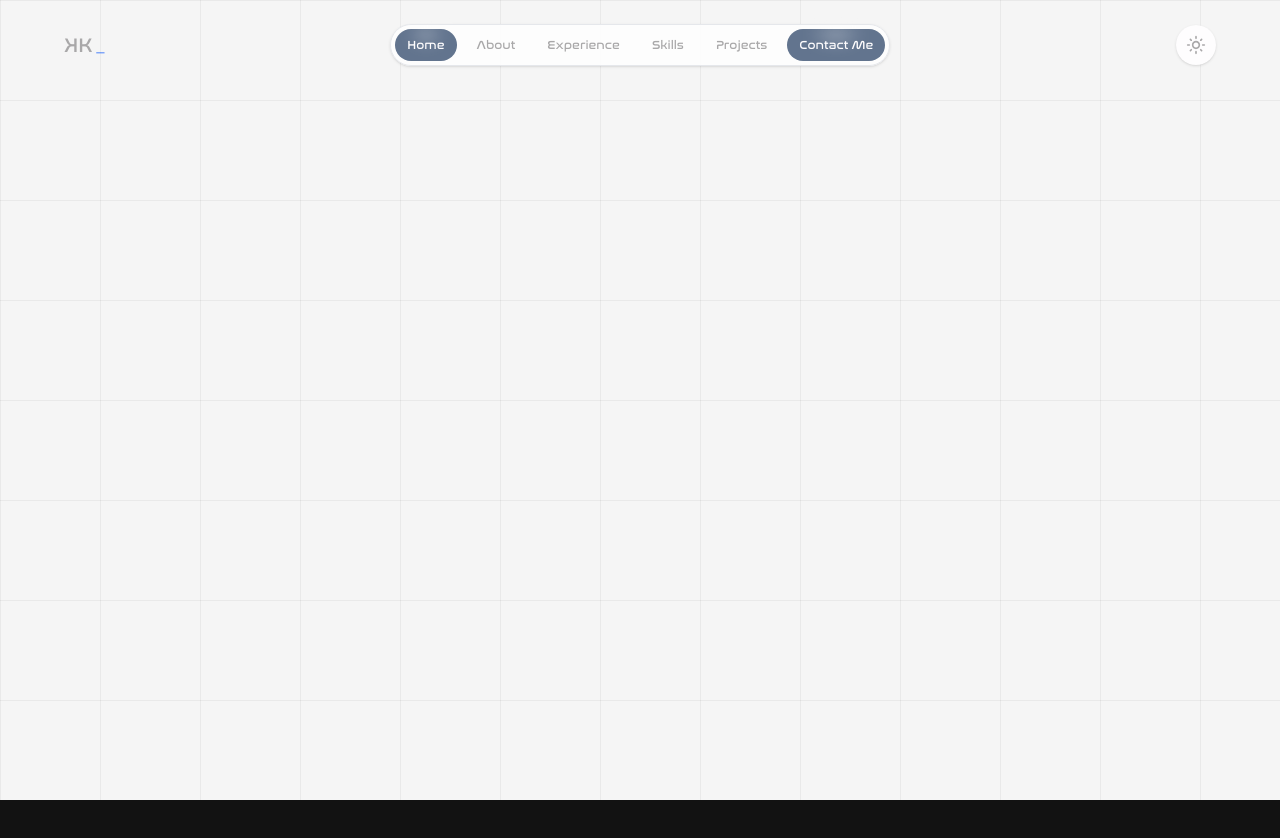
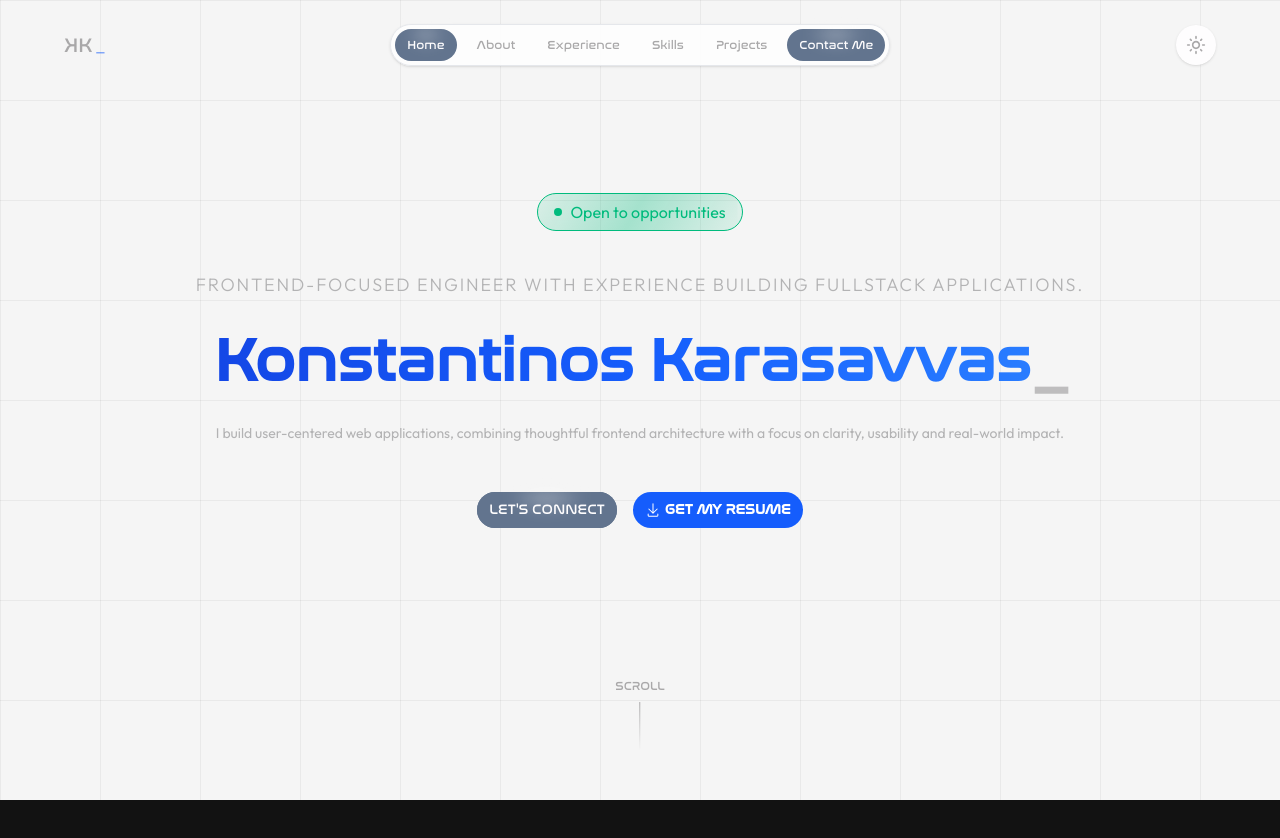
Before and after one commit to bobasicuanita/New-Portfolio-2026, a Next.js app: page / in a window 1280 px wide. Shown: the top 838 px of the page. Before the commit the page ends 800 px from the top, so only its background shows below. Built offline with nearby package versions, Linux system fonts and the light colour scheme.

Commit message:
Hero implementation, framer motion effects and animations

```diff
--- /dev/null
+++ b/app/_components/Hero.tsx
@@ -0,0 +1,182 @@
+"use client";
+import { GoDownload } from "react-icons/go";
+import { TypeAnimation } from "react-type-animation";
+import { useState } from "react";
+import { motion } from "framer-motion";
+import { fadeStaggerContainer, fadeUpItem } from "../_utils/animations";
+import ScrollIndicator from "./ScrollIndicator";
+
+type Ripple = {
+  x: number;
+  y: number;
+  id: number;
+};
+
+export default function Hero() {
+  const [ripples, setRipples] = useState<Ripple[]>([]);
+
+  const handleClick = (e: React.MouseEvent<HTMLButtonElement>) => {
+    const rect = e.currentTarget.getBoundingClientRect();
+
+    const size = 200;
+    const x = e.clientX - rect.left - size / 2;
+    const y = e.clientY - rect.top - size / 2;
+
+    const newRipple = {
+      x,
+      y,
+      id: Date.now(),
+    };
+
+    setRipples((prev) => [...prev, newRipple]);
+
+    setTimeout(() => {
+      setRipples((prev) => prev.filter((r) => r.id !== newRipple.id));
+    }, 600);
+  };
+
+  return (
+    <section
+      id="home"
+      className="min-h-screen flex items-center justify-center text-center -translate-y-30 px-6 relative"
+    >
+      <div className="relative z-10 w-full md:w-[70%] lg:w-[80%] xl:w-[90%] flex flex-col items-center gap-4 cursor-default">
+        <motion.div
+          initial={{ opacity: 0, scale: 0 }}
+          animate={{ opacity: 1, scale: 1 }}
+          transition={{
+            delay: 2,
+            duration: 0.4,
+            scale: { type: "spring", visualDuration: 0.4, bounce: 0.5 },
+          }}
+          className="relative overflow-hidden rounded-full bg-[#00BB7D]/10 border border-(--green-color) text-(--green-color) w-fit mx-auto px-4 py-1.5 flex items-center mb-2 gap-2"
+        >
+          <motion.div
+            className="absolute inset-0 shimmer-light"
+            animate={{ x: ["-120%", "120%"] }}
+            transition={{
+              duration: 2.2,
+              repeat: Infinity,
+              ease: "linear",
+            }}
+            style={{
+              background:
+                "linear-gradient(120deg, transparent 0%, var(--green-glow) 50%, transparent 100%)",
+            }}
+          />
+
+          <motion.div
+            className="absolute inset-0 rounded-full"
+            animate={{
+              boxShadow: [
+                "0 0 0px rgba(0,0,0,0)",
+                "0 0 10px var(--green-glow)",
+                "0 0 0px rgba(0,0,0,0)",
+              ],
+            }}
+            transition={{
+              duration: 2.5,
+              repeat: Infinity,
+              ease: "easeInOut",
+            }}
+          />
+
+          <div className="relative z-10 flex items-center gap-2">
+            <div className="w-2 h-2 rounded-full bg-(--green-color)" />
+            Open to opportunities
+          </div>
+        </motion.div>
+        <motion.div
+          variants={fadeStaggerContainer}
+          initial="hidden"
+          animate="visible"
+        >
+          <motion.p
+            variants={fadeUpItem}
+            className="mt-4 text-[10px] sm:text-[12px] md:text-xs lg:text-lg font-roboto font-light text-(--secondary-color) uppercase mb-4 tracking-widest"
+          >
+            Frontend-focused engineer with experience building fullstack
+            applications.
+          </motion.p>
+          <h1 className="text-xl sm:text-4xl md:text-4xl lg:text-6xl 2xl:text-8xl font-bold font-[Nasalization] text-center my-8">
+            <div className="w-full ">
+              <div className="inline-block text-transparent bg-clip-text bg-linear-to-r from-blue-700 via-blue-600 to-blue-500 dark:bg-linear-to-r dark:from-cyan-300 dark:via-cyan-500 dark:to-cyan-600">
+                <TypeAnimation
+                  sequence={["Konstantinos Karasavvas"]}
+                  cursor={false}
+                />
+                <span className="ml-1 animate-pulse text-(--gray-color) dark:text-(--white-color)">
+                  _
+                </span>
+              </div>
+            </div>
+          </h1>
+          <motion.p
+            variants={fadeUpItem}
+            className="mt-6 sm:text-[12px] md:text-[14px] lg:text-md 2xl:text-xl text-(--secondary-color) mb-4"
+          >
+            I build user-centered web applications, combining thoughtful
+            frontend architecture with a focus on clarity, usability and
+            real-world impact.
+          </motion.p>
+        </motion.div>
+        <motion.div
+          initial={{ opacity: 0, scale: 0 }}
+          animate={{ opacity: 1, scale: 1 }}
+          transition={{
+            delay: 1.5,
+            duration: 0.4,
+            scale: { type: "spring", visualDuration: 0.4, bounce: 0.5 },
+          }}
+          className="flex flex-col sm:flex-row justify-center gap-4 w-full sm:w-fit mt-4"
+        >
+          <button
+            className={`relative cursor-pointer py-4 sm:py-2 px-3 text-sm font-[Nasalization] sm:inline-flex rounded-3xl capitalize transition duration-200 text-(--white-color) bg-slate-500 dark:bg-[#3D3D40] dark:hover:text-cyan-500`}
+          >
+            <div className="absolute inset-0 bg-slate-500 dark:bg-[#3D3D40] rounded-3xl z-0" />
+            <div className="absolute inset-0 rounded-3xl pointer-events-none z-10 [background:radial-gradient(ellipse_at_top,rgba(255,255,255,0.5),transparent_40%)] blur-sm" />
+            <span className="relative z-10 text-md uppercase">
+              Let&apos;s Connect
+            </span>
+          </button>
+          <motion.button
+            onClick={handleClick}
+            whileHover={{
+              y: -4,
+              scale: 1.03,
+              boxShadow: "0 8px 25px rgba(37,99,235,0.35)",
+            }}
+            whileTap={{
+              scale: 0.97,
+            }}
+            transition={{
+              duration: 0.3,
+              ease: "easeOut",
+            }}
+            className="relative overflow-hidden py-4 sm:py-2 px-3 rounded-3xl uppercase font-[Nasalization] font-bold bg-blue-600 dark:bg-cyan-500 text-sm cursor-pointer flex justify-center items-center text-white"
+          >
+            {ripples.map((ripple) => (
+              <motion.span
+                key={ripple.id}
+                initial={{ scale: 0, opacity: 0.5 }}
+                animate={{ scale: 4, opacity: 0 }}
+                transition={{ duration: 0.6, ease: "easeOut" }}
+                className="absolute rounded-full bg-white/40 pointer-events-none"
+                style={{
+                  width: 200,
+                  height: 200,
+                  top: ripple.y,
+                  left: ripple.x,
+                }}
+              />
+            ))}
+
+            <GoDownload size={16} />
+            <div className="ml-1">Get my Resume</div>
+          </motion.button>
+        </motion.div>
+      </div>
+      <ScrollIndicator />
+    </section>
+  );
+}
--- /dev/null
+++ b/app/_components/ScrollIndicator.tsx
@@ -0,0 +1,34 @@
+import { motion } from "framer-motion";
+
+export default function ScrollIndicator() {
+  return (
+    <motion.div
+      initial={{ opacity: 0, scale: 0 }}
+      whileInView={{ opacity: 1, scale: 1 }}
+      viewport={{ once: true }}
+      transition={{
+        delay: 2,
+        duration: 0.4,
+        scale: { type: "spring", visualDuration: 0.4, bounce: 0.5 },
+      }}
+    >
+      <div className="absolute bottom-0 left-1/2 -translate-x-1/2 opacity-100">
+        <motion.div
+          initial={{ y: 0 }}
+          animate={{ y: [0, -10, 0] }}
+          transition={{
+            duration: 1,
+            repeat: Infinity,
+            ease: "easeInOut",
+          }}
+          className="flex flex-col justify-center items-center"
+        >
+          <div className="uppercase text-(--gray-color) dark:text-(--white-color) mb-2 text-xs font-[Nasalization] ">
+            Scroll
+          </div>
+          <div className="w-px h-12 bg-linear-to-b from-(--gray-color) dark:from-(--white-color) to-transparent"></div>
+        </motion.div>
+      </div>
+    </motion.div>
+  );
+}
--- /dev/null
+++ b/app/_utils/animations.ts
@@ -0,0 +1,28 @@
+import { Variants } from "framer-motion";
+
+export const fadeStaggerContainer: Variants = {
+  hidden: {},
+  visible: {
+    transition: {
+      staggerChildren: 0.15,
+      delayChildren: 0.2,
+    },
+  },
+};
+
+export const fadeUpItem: Variants = {
+  hidden: {
+    opacity: 0,
+    y: 20,
+    filter: "blur(6px)",
+  },
+  visible: {
+    opacity: 1,
+    y: 0,
+    filter: "blur(0px)",
+    transition: {
+      duration: 0.4,
+      ease: "easeOut",
+    },
+  },
+};
--- a/app/page.tsx
+++ b/app/page.tsx
@@ -1,9 +1,11 @@
+import Hero from "./_components/Hero";
 import NavHeader from "./_components/NavHeader";
 
 export default function Home() {
   return (
     <div className="relative">
       <NavHeader hideMenu={false} />
+      <Hero />
     </div>
   );
 }
```
